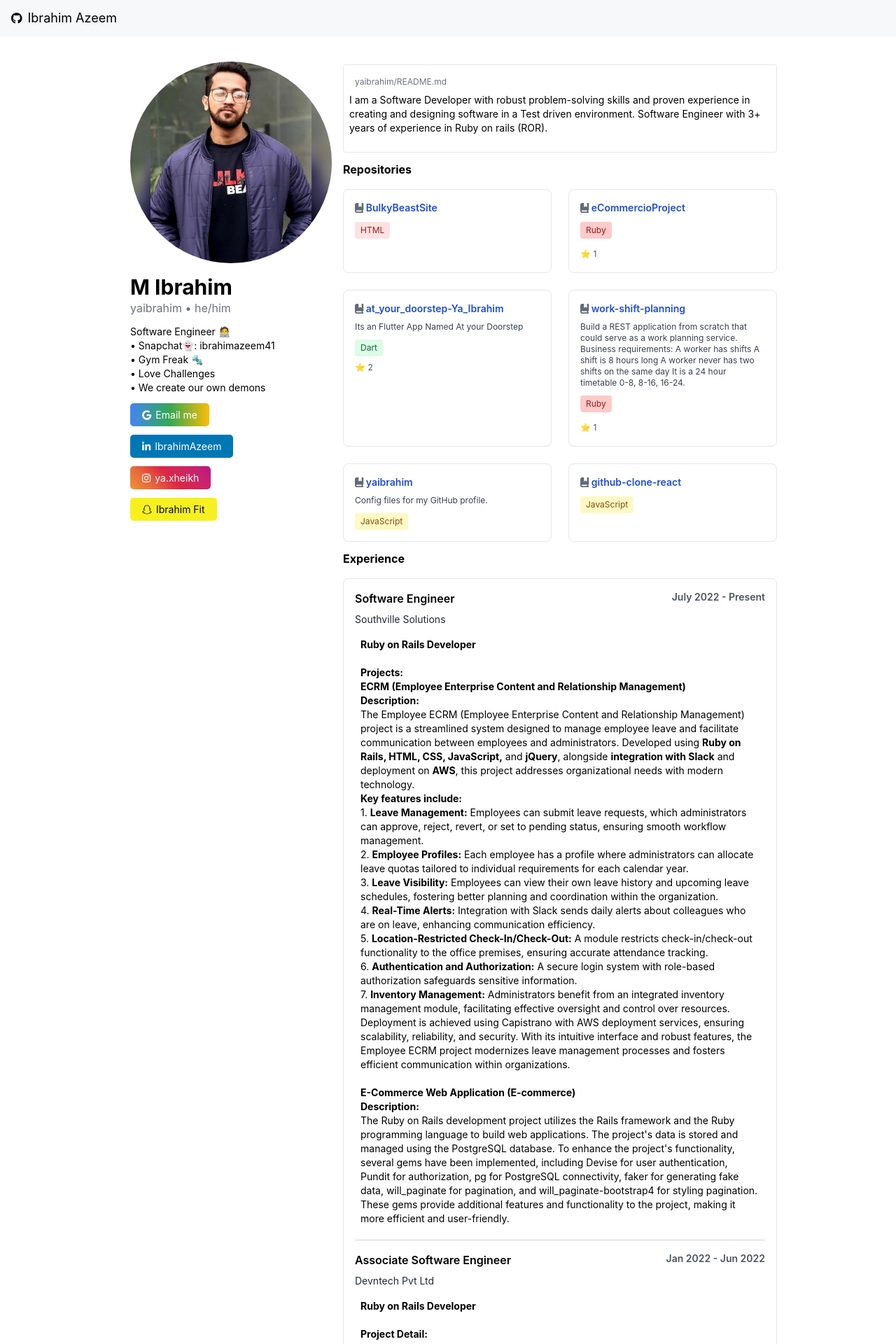
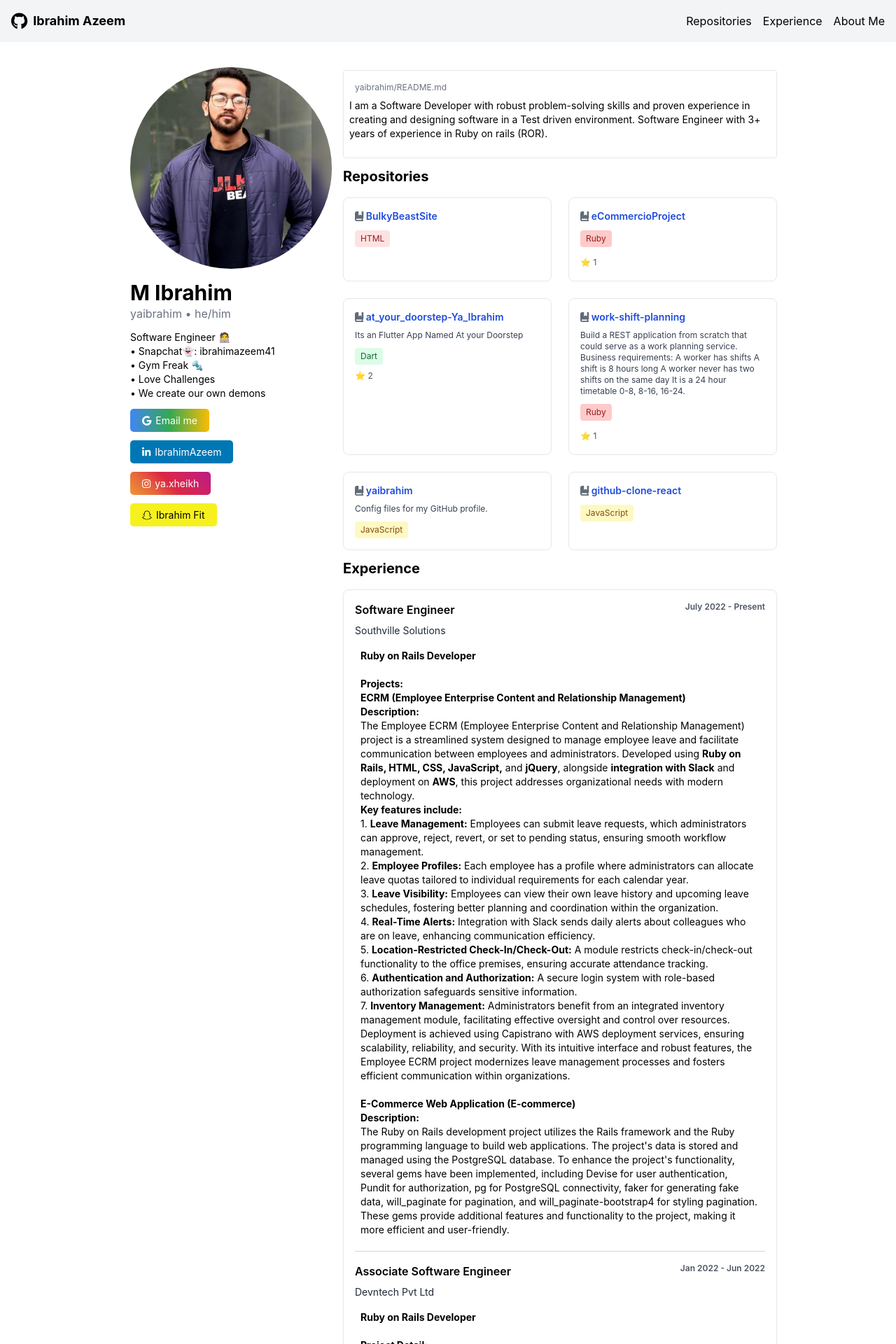
Before and after one commit to yaibrahim/github-clone-react, a React (Create React App) app: page / in a window 1280 px wide. Shown: the top 1920 px of the page at 70% size. Built offline with nearby package versions, Linux system fonts and the light colour scheme.

Commit message:
work with react scroll and element, some fixes

```diff
--- a/package.json
+++ b/package.json
@@ -14,6 +14,7 @@
     "react": "^18.3.1",
     "react-dom": "^18.3.1",
     "react-scripts": "5.0.1",
+    "react-scroll": "^1.9.0",
     "web-vitals": "^2.1.4"
   },
   "scripts": {
--- a/src/App.js
+++ b/src/App.js
@@ -2,6 +2,7 @@ import "./App.css";
 import ReposCard from "./components/ReposCard";
 import SocialButton from "./components/SocialButton";
 import ExperienceTab from "./components/ExperienceTab"
+import { Element } from 'react-scroll';
 import avatar from "../src/assets/avatar2.jpeg";
 import data from './demoData';
 import {ProjectSouthville, ProjectDevntech, ProjectWorldSrc} from './components/Projects'
@@ -10,7 +11,7 @@ import { faInstagram } from "@fortawesome/free-brands-svg-icons";
 import { faSnapchat } from "@fortawesome/free-brands-svg-icons";
 import { faGoogle } from "@fortawesome/free-brands-svg-icons";
 
-function App(props) {
+function App() {
   return (
     <div className="flex flex-1">
       <main className="bg-white-300 flex-1 p-3 overflow-auto">
@@ -62,14 +63,17 @@ function App(props) {
           </div>
 
           <div className="pt-5 w-full sm:w-3/4 md:w-2/3 lg:w-1/2 xl:w-1/2">
+            <Element name="aboutme" className="section">
               <div className="border h-auto rounded p-2 text-left">
                 <p className="text-xs p-2 text-gray-500"> yaibrahim/README.md </p>
                 <p className="text-sm pb-4">
                   {data.aboutme}
                 </p>
               </div>
+            </Element>
             <div className="container mx-auto">
-              <h1 className="text-base font-bold mb-4 text-left pt-3">Repositories</h1>
+              <Element name="repositories" className="section">
+                <h1 className="text-xl font-bold mb-4 text-left pt-3">Repositories</h1>
                 <div className="grid grid-cols-1 md:grid-cols-2 gap-6 overflow-auto">
                   <ReposCard
                     name={"BulkyBeastSite"}
@@ -148,12 +152,15 @@ function App(props) {
                     </span>
                   </ReposCard>
                 </div>
-              <h1 className="text-base font-bold mb-4 text-left pt-3">Experience</h1>
-              <div class="bg-white p-4 rounded-lg border text-left">
+              </Element>
+              <Element name="experience" className="section">
+                <h1 className="text-xl font-bold mb-4 text-left pt-3">Experience</h1>
+                <div className="bg-white p-4 rounded-lg border text-left">
                   <ExperienceTab designation="Software Engineer" company="Southville Solutions" date="July 2022 - Present" description={<ProjectSouthville />} />
-                    <ExperienceTab designation={"Associate Software Engineer"} company={"Devntech Pvt Ltd"} date={"Jan 2022 - Jun 2022"} description={<ProjectDevntech />}/>
-                    <ExperienceTab designation={"Software Developer"} company={"WorldSrc (Freelance - Remote)"} date={"Nov 2020 - Nov 2021"} description={<ProjectWorldSrc />}/>
+                  <ExperienceTab designation="Associate Software Engineer" company="Devntech Pvt Ltd" date="Jan 2022 - Jun 2022" description={<ProjectDevntech />} />
+                  <ExperienceTab designation="Software Developer" company="WorldSrc (Freelance - Remote)" date="Nov 2020 - Nov 2021" description={<ProjectWorldSrc />} />
                 </div>
+              </Element>
             </div>
           </div>
         </div>
--- a/src/components/ExperienceTab.js
+++ b/src/components/ExperienceTab.js
@@ -5,14 +5,14 @@ function ExperienceTab({designation, company, date, description}) {
             <h2 className="text-base font-semibold mb-2">
                 {designation}
             </h2>
-            <h2 className="text-sm font-semibold mb-2 text-gray-600">
+            <h2 className="text-xs font-semibold mb-2 text-gray-600">
                 {date}
             </h2>
             </div>
             <h2 className="text-sm mb-2 text-gray-800">
                 {company}
             </h2>
-            <p className="p-2 text-sm mb-3"> {description} </p>
+            <div className="p-2 text-sm mb-3"> {description} </div>
             <hr style={{ borderTop: "1px solid lightgrey" }}></hr>
         </div>
     );
--- a/src/components/NavBar.js
+++ b/src/components/NavBar.js
@@ -1,25 +1,40 @@
-import { FontAwesomeIcon } from "@fortawesome/react-fontawesome";
-import { faGithub } from "@fortawesome/free-brands-svg-icons";
+import React, { useState } from 'react';
+import { FontAwesomeIcon } from '@fortawesome/react-fontawesome';
+import { faGithub } from '@fortawesome/free-brands-svg-icons';
+import { Link } from 'react-scroll';
 
 function NavBar() {
+  const [menuOpen, setMenuOpen] = useState(false);
+
+  const toggleMenu = () => {
+    setMenuOpen(!menuOpen);
+  };
+
   return (
-    <header style={{ backgroundColor: "#F6F8FA" }}>
-      <div class="flex justify-between">
-        <a href="https://github.com/yaibrahim" target="_blank" rel="noopener noreferrer">
-            <div class="p-1 mx-3 inline-flex items-center">
-            <FontAwesomeIcon icon={faGithub} color="black" /><FontAwesomeIcon />
-            <h1 class="text-black p-2 text-lg text-bold">
-                Ibrahim Azeem
-            </h1>
-            </div>
+    <header className="bg-gray-100">
+      <div className="flex justify-between items-center p-4">
+        <a href="https://github.com/yaibrahim" target="_blank" rel="noopener noreferrer" className="flex items-center">
+          <FontAwesomeIcon icon={faGithub} className="text-black text-2xl" />
+          <h1 className="text-black ml-2 text-lg font-bold">Ibrahim Azeem</h1>
         </a>
-        <div class="p-1 flex flex-row items-center">
-          <div
-            id="ProfileDropDown"
-            class="rounded hidden shadow-md bg-white mt-30 absolute pin-t mr-1 pin-r w-28"
-          ></div>
+        <nav className="hidden md:flex space-x-4">
+          <Link to="repositories" smooth={true} duration={500} className="cursor-pointer text-black">Repositories</Link>
+          <Link to="experience" smooth={true} duration={500} className="cursor-pointer text-black">Experience</Link>
+          <Link to="aboutme" smooth={true} duration={500} className="cursor-pointer text-black">About Me</Link>
+        </nav>
+        <div className="md:hidden">
+          <button onClick={toggleMenu} className="text-black focus:outline-none">
+            Menu
+          </button>
         </div>
       </div>
+      {menuOpen && (
+        <nav className="md:hidden bg-gray-100 p-4 space-y-2">
+          <Link to="repositories" smooth={true} duration={500} className="block cursor-pointer text-black" onClick={toggleMenu}>Repositories</Link>
+          <Link to="experience" smooth={true} duration={500} className="block cursor-pointer text-black" onClick={toggleMenu}>Experience</Link>
+          <Link to="aboutme" smooth={true} duration={500} className="block cursor-pointer text-black" onClick={toggleMenu}>About Me</Link>
+        </nav>
+      )}
     </header>
   );
 }
```
Also changed, not shown: 1 other file (tests, documents, lock files or other folders). Lines whose indentation alone changed are shown as unchanged.
